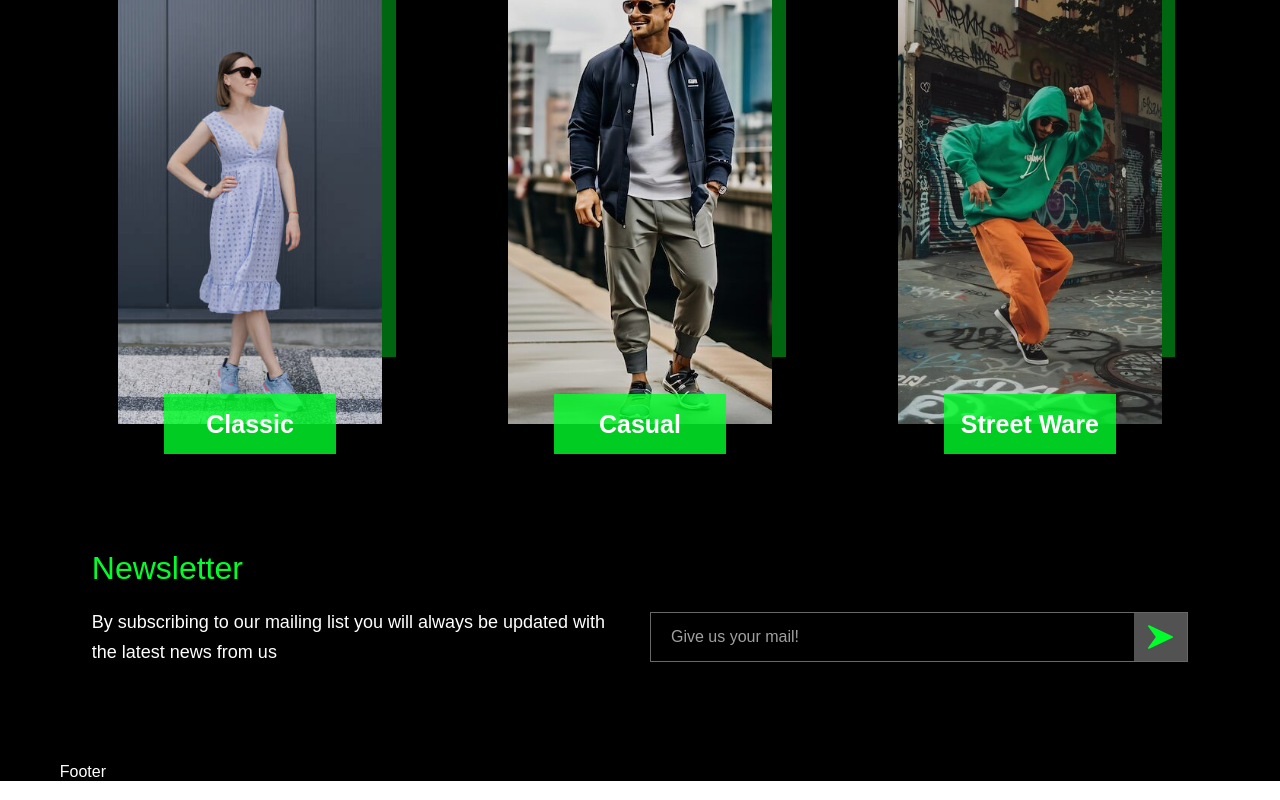
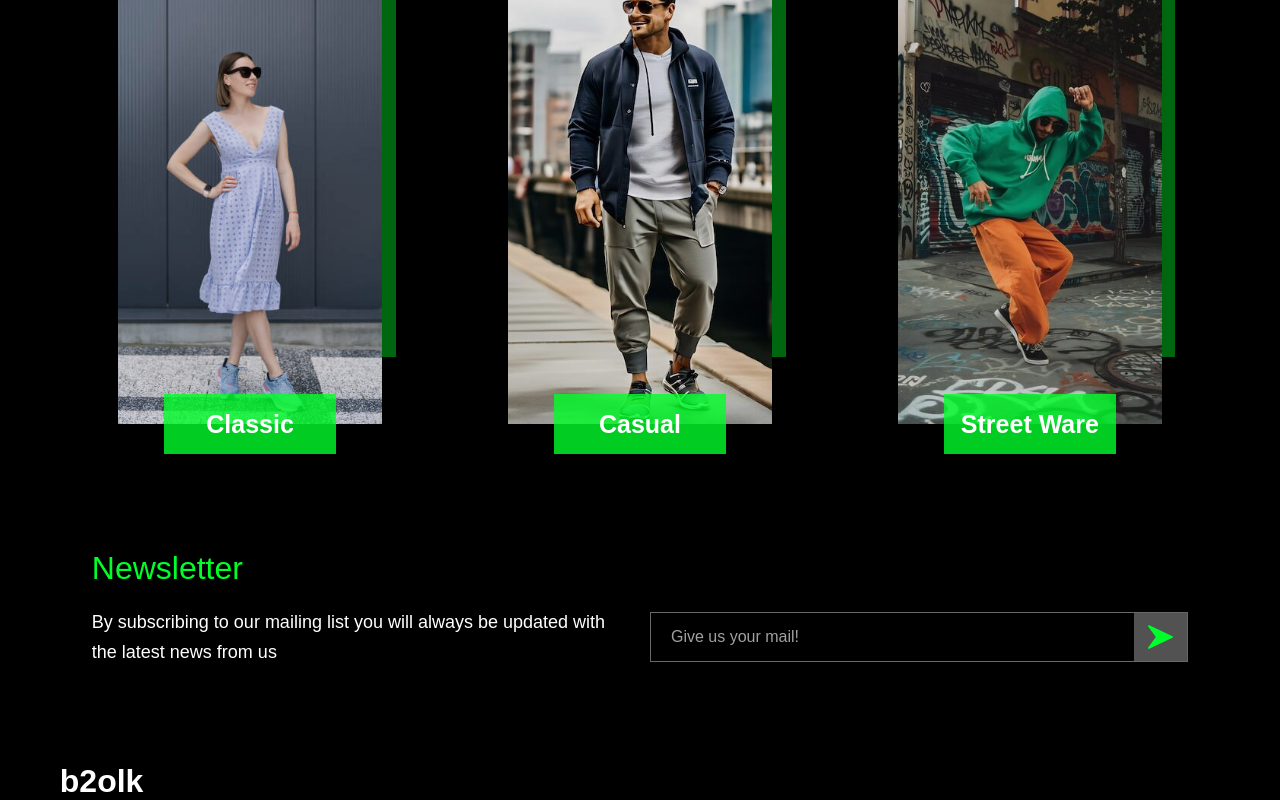
Before and after one commit to AbdelrhmanShehab/Local-Leaks, a React (Create React App) app: page / in a window 1280 px wide. Shown: the part 3367-4167 px from the top of the page. Built offline with nearby package versions, Linux system fonts and the light colour scheme.

Commit message:
edit footer

```diff
--- a/src/Components/Footer/Footer.jsx
+++ b/src/Components/Footer/Footer.jsx
@@ -3,7 +3,7 @@ import React from 'react';
 const Footer = () => {
     return (
         <div>
-            Footer
+            <h1>b2olk</h1>
         </div>
     );
 };
```
